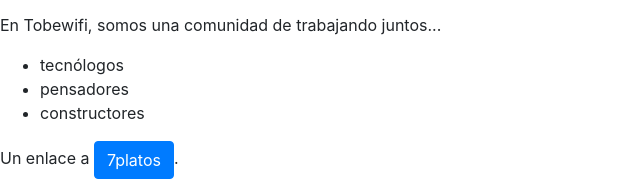
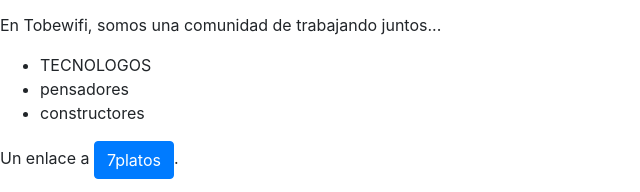
Before and after one commit to moisezar/tobewifi, a plain HTML site: page index.html in a window 1280 px wide. Shown: the part 431-623 px from the top of the page, 0-640 px from the left. Drawn offline with nearby package versions, Linux system fonts and the light colour scheme; a web font is replaced by a local one.

Commit message:
cambio ej
Mayuscula tecnologos

```diff
--- a/index.html
+++ b/index.html
@@ -22,7 +22,7 @@
 
     <p>En Tobewifi, somos una comunidad de trabajando juntos...</p>
 <ul>
-  <li>tecnólogos</li>
+  <li>TECNOLOGOS</li>
   <li>pensadores</li>
   <li>constructores</li>
 </ul>
```
